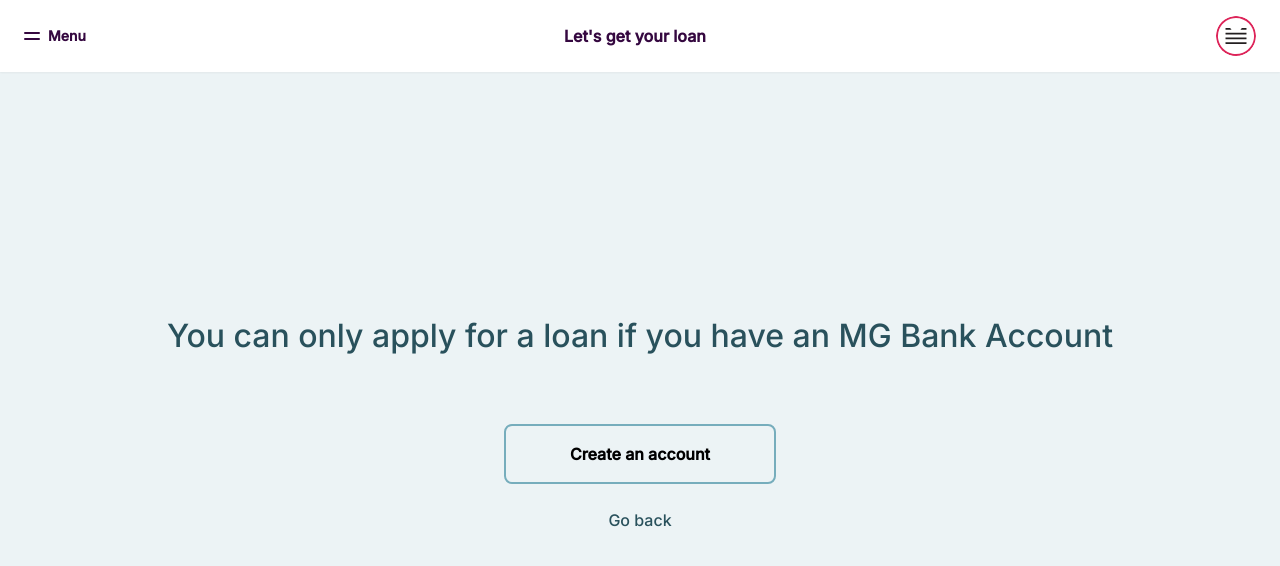
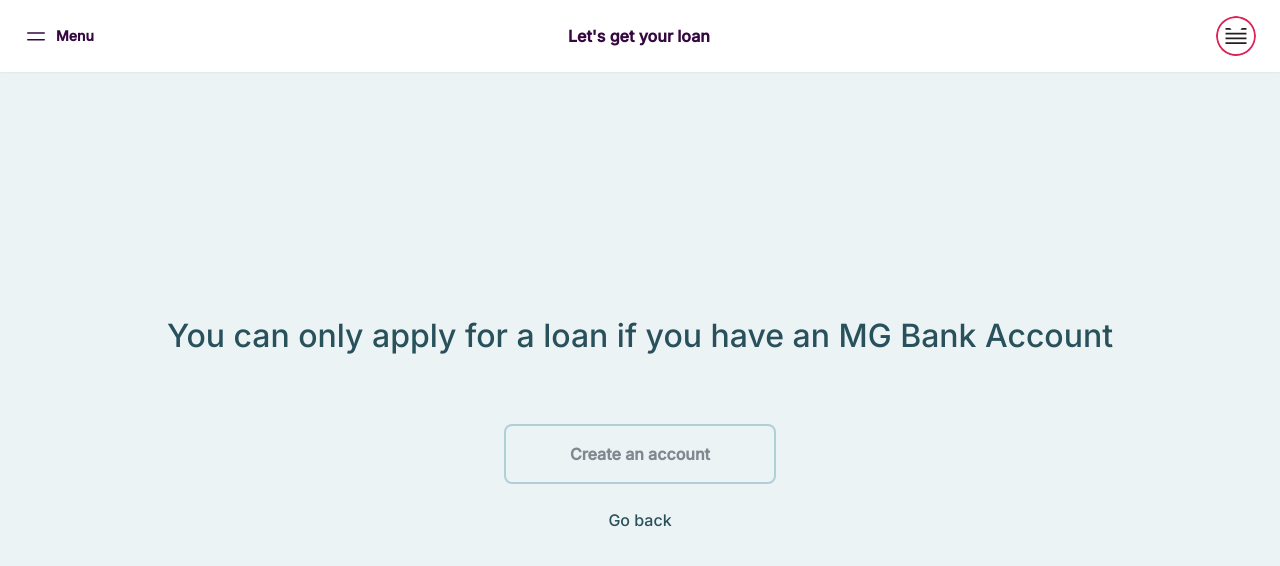
Before and after one commit to zneret03/loan-app, a Next.js app: page /create-account in a window 1280 px wide. Shown: the top 566 px of the page. Built offline with nearby package versions, Linux system fonts and the light colour scheme; no server answers.

Commit message:
updated behavior

```diff
--- a/app/create-account/page.tsx
+++ b/app/create-account/page.tsx
@@ -1,7 +1,8 @@
 'use client'
+
+import { Tooltip } from '@chakra-ui/react'
 import { Button } from '@/components'
 import { useRouter } from 'next/navigation'
-import Link from 'next/link'
 
 const Page = (): JSX.Element => {
   const router = useRouter()
@@ -18,9 +19,28 @@
         </h1>
       </div>
 
-      <Link href='/sign-up'>
-        <Button label='Create an account' styles='mt-16 mb-6 py-4 px-16 ' />
-      </Link>
+      <div
+        className='
+mt-16 mb-6
+      '
+      >
+        <Tooltip
+          label='Coming soon.'
+          hasArrow
+          placement='top'
+          background='white'
+          color='black'
+          p='2'
+          mb='2'
+        >
+          <div>
+            <Button
+              label='Create an account'
+              styles='opacity-50 cursor-auto py-4 px-16 '
+            />
+          </div>
+        </Tooltip>
+      </div>
       <span
         className='cursor-pointer text-base text-dark-primary'
         onClick={previousPage}
--- a/components/AppWrapper.tsx
+++ b/components/AppWrapper.tsx
@@ -3,9 +3,11 @@
 import { ReactNode } from 'react'
 import { TopNav, ModalProvider } from '@/components'
 import { LoanProvider, PersonalInformationProvider } from '@/context'
+import { ChakraProvider } from '@chakra-ui/react'
 import '@/styles/tailwind.css'
 
 export const AppWrapper = ({ children }: { children: ReactNode }) => (
+  <ChakraProvider>
     <PersonalInformationProvider>
       <ModalProvider>
         <LoanProvider>
@@ -14,4 +16,5 @@
         </LoanProvider>
       </ModalProvider>
     </PersonalInformationProvider>
+  </ChakraProvider>
 )
--- a/components/Icons/Hamburger.tsx
+++ b/components/Icons/Hamburger.tsx
@@ -1,12 +1,16 @@
 export const HamburgerIcon = (): JSX.Element => (
   <svg
-    width='16'
-    height='8'
-    viewBox='0 0 16 8'
+    xmlns='http://www.w3.org/2000/svg'
     fill='none'
-    xmlns='http://www.w3.org/2000/svg'
+    viewBox='0 0 24 24'
+    strokeWidth={1.5}
+    stroke='currentColor'
+    className='w-6 h-6'
   >
-    <rect width='16' height='2' rx='1' fill='#350840' />
-    <rect y='6' width='16' height='2' rx='1' fill='#350840' />
+    <path
+      strokeLinecap='round'
+      strokeLinejoin='round'
+      d='M3.75 9h16.5m-16.5 6.75h16.5'
+    />
   </svg>
 )
--- a/components/Navigation/TopNav.tsx
+++ b/components/Navigation/TopNav.tsx
@@ -1,14 +1,24 @@
 'use client'
 
 import { HamburgerIcon, MGLogo } from '@/components'
+import { Tooltip } from '@chakra-ui/react'
 import Link from 'next/link'
 
 export const TopNav = (): JSX.Element => (
   <nav className='bg-white px-6 py-4 shadow-sm text-secondary flex items-center justify-between'>
-    <aside className='flex items-center gap-2 cursor-pointer'>
-      <HamburgerIcon />
-      <span className='text-sm font-semibold'>Menu</span>
-    </aside>
+    <Tooltip
+      label='Coming soon.'
+      hasArrow
+      placement='right'
+      background='white'
+      p='2'
+      color=''
+    >
+      <aside className='flex items-center gap-2 cursor-pointer relative h-fit'>
+        <HamburgerIcon />
+        <span className='text-sm font-semibold'>Menu</span>
+      </aside>
+    </Tooltip>
 
     <h1 className='font-semibold text-base -ml-8'>Let&apos;s get your loan</h1>
 
--- a/package.json
+++ b/package.json
@@ -9,6 +9,10 @@
     "lint": "next lint"
   },
   "dependencies": {
+    "@chakra-ui/next-js": "^2.2.0",
+    "@chakra-ui/react": "^2.8.2",
+    "@emotion/react": "^11.13.0",
+    "@emotion/styled": "^11.13.0",
     "@tailwindcss/forms": "^0.5.7",
     "@types/react-datepicker": "^6.0.3",
     "@typescript-eslint/eslint-plugin": "^7.0.2",
@@ -22,6 +26,7 @@
     "eslint-plugin-react": "^7.33.2",
     "eslint-plugin-react-hooks": "^4.6.0",
     "firebase": "^10.8.1",
+    "framer-motion": "^11.3.19",
     "next": "13.4",
     "prettier": "^3.2.5",
     "react": "^18",
```
Also changed, not shown: components/Form/Button.tsx (line endings or trailing spaces), 1 other file (tests, documents, lock files or other folders). Lines whose indentation alone changed are shown as unchanged.
